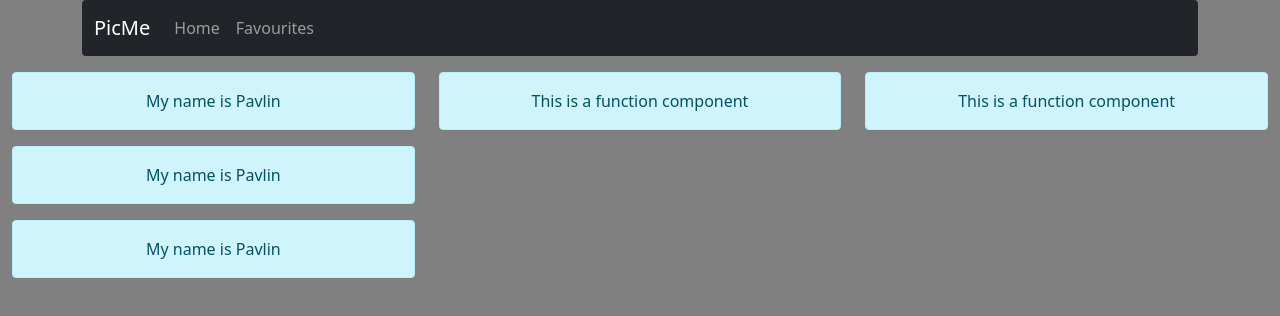
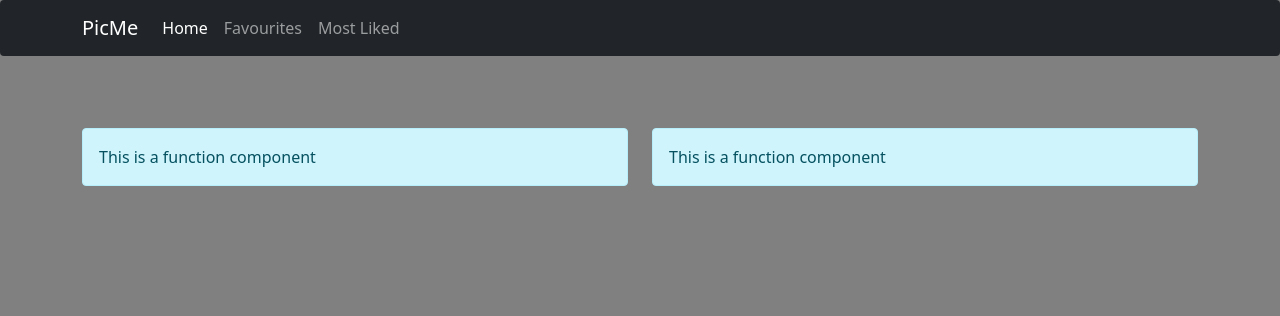
Before and after one commit to barz4eva/ReactApp, a React (Create React App) app: page / in a window 1280 px wide. Shown: the top 316 px of the page. Built offline with nearby package versions, Linux system fonts and the light colour scheme.

Commit message:
router added

```diff
--- a/package.json
+++ b/package.json
@@ -3,6 +3,9 @@
   "version": "0.1.0",
   "private": true,
   "dependencies": {
+    "@fortawesome/fontawesome-svg-core": "^1.2.36",
+    "@fortawesome/free-solid-svg-icons": "^5.15.4",
+    "@fortawesome/react-fontawesome": "^0.1.16",
     "@testing-library/jest-dom": "^5.16.1",
     "@testing-library/react": "^12.1.2",
     "@testing-library/user-event": "^13.5.0",
@@ -10,6 +13,7 @@
     "react": "^17.0.2",
     "react-bootstrap": "^2.1.1",
     "react-dom": "^17.0.2",
+    "react-router-bootstrap": "^0.26.0",
     "react-router-dom": "^6.2.1",
     "react-scripts": "5.0.0",
     "sass": "^1.48.0",
--- a/src/App.js
+++ b/src/App.js
@@ -4,32 +4,60 @@ import './App.css';
 import ClassComponent from "./components/ClassComponent";
 import FunctionComponent from './components/FunctionComponent';
 import NavBar from './components/NavBar';
+import Home from './pages/Home';
+import Favourites from './pages/Favourites';
+import MostLiked from './pages/MostLiked';
+
+import {
+  BrowserRouter as Router,
+  Routes,
+  Route,
+} from "react-router-dom";
+
+const routes = [
+  {
+    path: '/',
+    component: <Home/>,
+    exact: true,
+  },
+  {
+    path: 'favourites',
+    component: <Favourites/>,
+  },
+  {
+    path: 'mostLiked',
+    component: <MostLiked/>,
+  },
+]
 
 
 function App() {
+
+  const GetRoutes = () => {
+    return routes.map((route, index) => {
+      return <Route
+      key={index}
+       exact={route}
+        path={route.path}
+        element={route.component}>
+
+      </Route>
+    })
+  }
+
   document.body.style.backgroundColor = "gray";
   return (
-    <div bg="dark" className="App">
-      <Container>
-      <NavBar />
-      </Container>
-      <Container fluid>
-        <Row>
-          <Col md={4} className="mt-3">
-      <ClassComponent/>
-      <ClassComponent/>
-      <ClassComponent/>
-         </Col>
-         <Col md={4} className="mt-3">
-         <FunctionComponent />
-         </Col>
-         <Col md={4} className="mt-3">
-         <FunctionComponent />
-         </Col>
-        </Row>
-      </Container>
+      <Router>
+        <NavBar />
+        <Container>
+          <Row className='mt-5'>
+           <Routes>
+             {GetRoutes()}
+           </Routes>
+          </Row>
+        </Container>
 
-    </div>
+      </Router>
   );
 }
 
--- a/src/components/FunctionComponent.js
+++ b/src/components/FunctionComponent.js
@@ -3,7 +3,7 @@ import { Alert } from "react-bootstrap";
 
 
 
-const Welcome = () => {
+const Welcome = props => {
     return <Alert variant="info" className="float-right">This is a function component</Alert>;
 }
 
--- a/src/components/NavBar.js
+++ b/src/components/NavBar.js
@@ -1,5 +1,6 @@
 import React from "react";
 import { Navbar, Container, Nav } from "react-bootstrap";
+import LinkContainer from "react-router-bootstrap/LinkContainer";
 
 
 const NavBar = () => {
@@ -9,8 +10,15 @@ const NavBar = () => {
       <Navbar.Toggle aria-controls="basic-navbar-nav" />
       <Navbar.Collapse id="basic-navbar-nav">
         <Nav className="me-auto">
-          <Nav.Link href="#home">Home</Nav.Link>
-          <Nav.Link href="#favourites">Favourites</Nav.Link>
+          <LinkContainer to="/">
+          <Nav.Link href="/">Home</Nav.Link>
+          </LinkContainer>
+          <LinkContainer to="/favourites">
+          <Nav.Link href="/favourites">Favourites</Nav.Link>
+          </LinkContainer>
+          <LinkContainer to="/mostLiked">
+          <Nav.Link href="/mostLiked">Most Liked</Nav.Link>
+          </LinkContainer>
         </Nav>
       </Navbar.Collapse>
     </Container>
--- /dev/null
+++ b/src/pages/Favourites.js
@@ -0,0 +1,7 @@
+const Favourites = props => {
+    return (
+    <div>Favourites</div>
+        )
+}
+
+export default Favourites;
--- /dev/null
+++ b/src/pages/Home.js
@@ -0,0 +1,22 @@
+import { Col, Container, Row } from "react-bootstrap";
+import Welcome from "../components/FunctionComponent";
+
+const Home = props => {
+
+    document.body.style.backgroundColor = "gray";
+    return (
+        <Container>
+            <Row>
+                <Col className="mt-4">
+                <Welcome />
+                </Col>
+                <Col className="mt-4">
+                <Welcome />
+                </Col>
+            </Row>
+        </Container>
+
+        )
+}
+
+export default Home;
--- /dev/null
+++ b/src/pages/MostLiked.js
@@ -0,0 +1,7 @@
+const MostLiked = props => {
+    return (
+    <div>Most Liked</div>
+        )
+}
+
+export default MostLiked;
```
Also changed, not shown: 1 other file (tests, documents, lock files or other folders).
